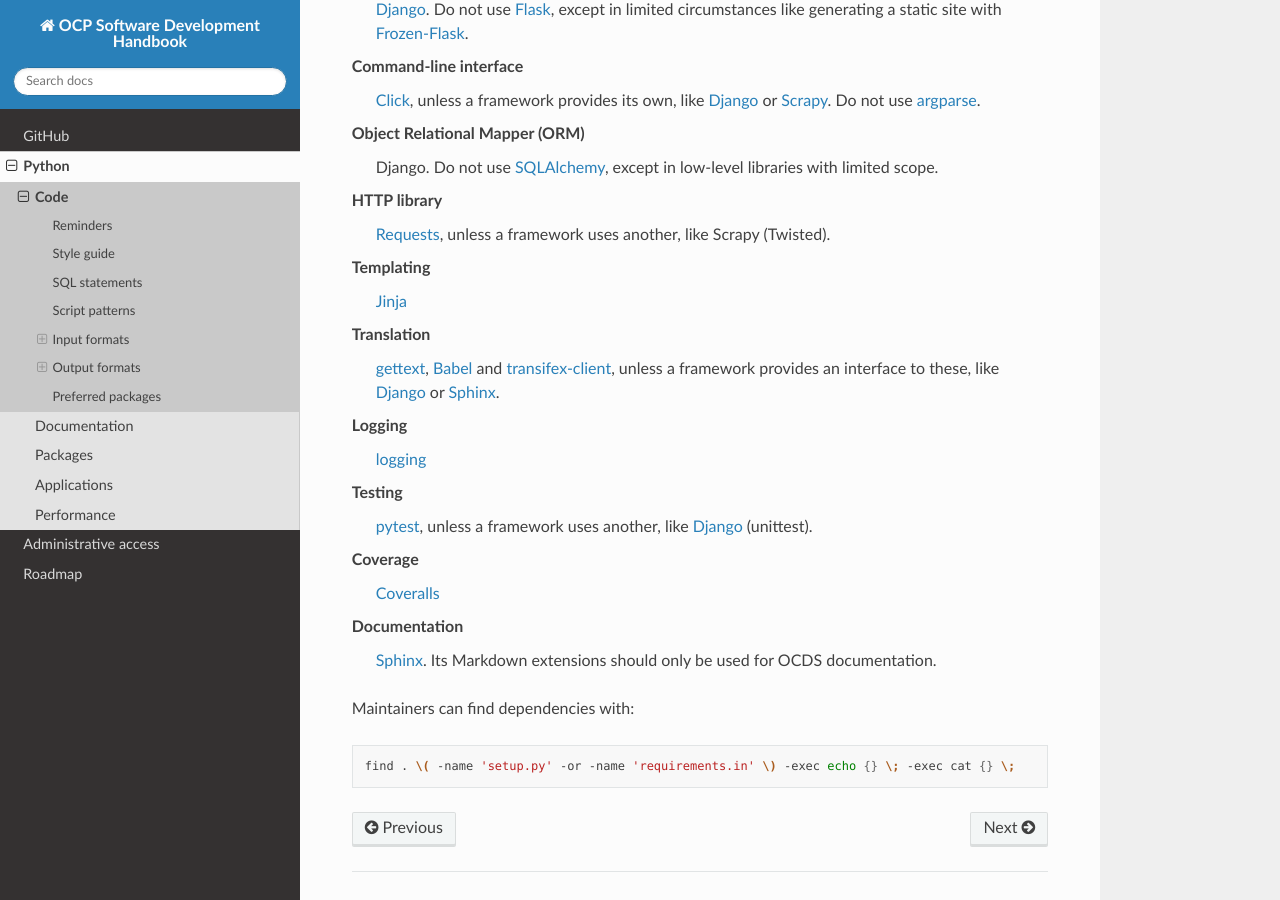
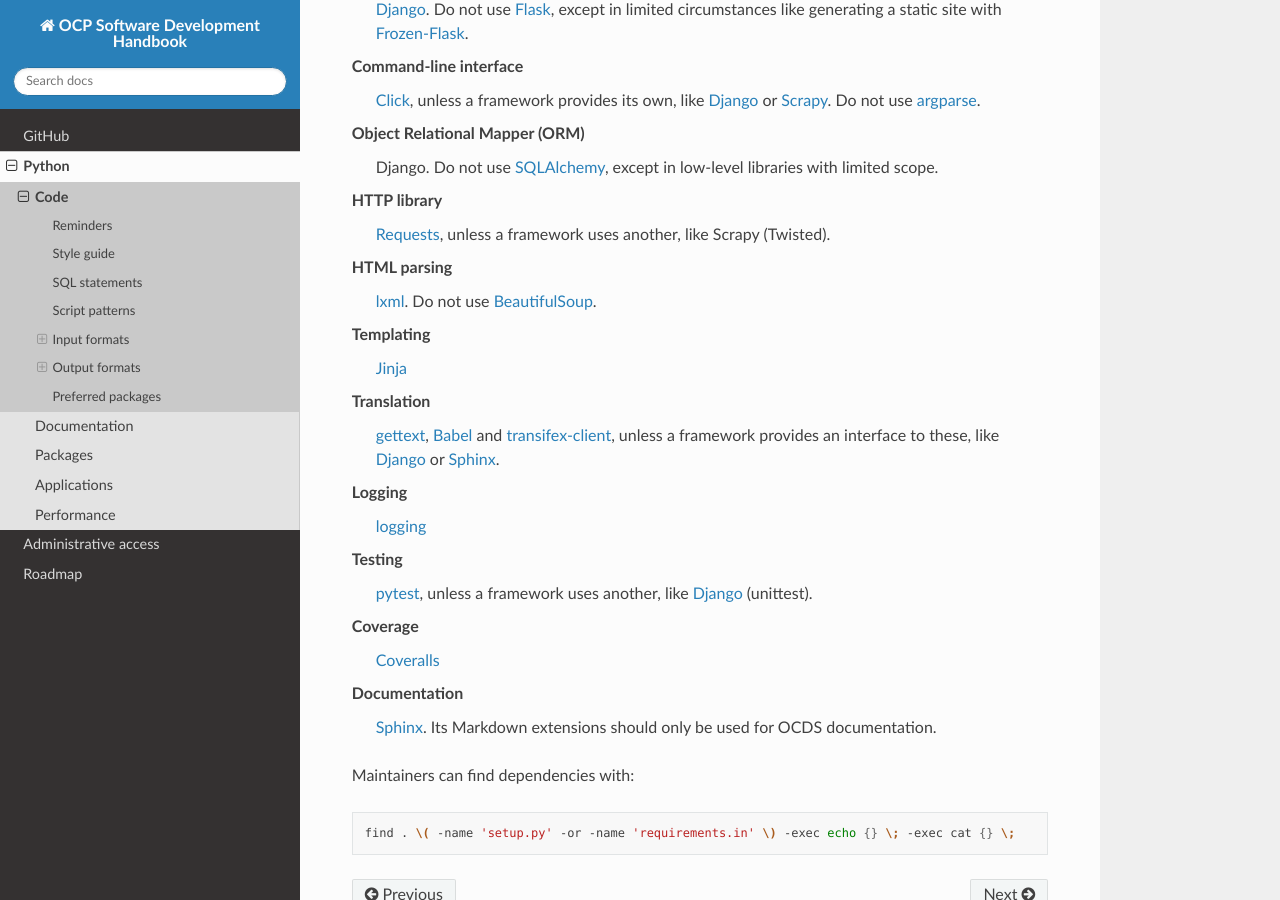
Before and after one commit to open-contracting/software-development-handbook, a Sphinx documentation site: the page built from docs/python/code.rst, in a window 1280 px wide and 900 px high, scrolled down 4613 px. Built offline with Sphinx 7.4.7 and the Read the Docs theme 2.0.0, drawn with Linux system fonts in a browser that asks for light colours.

Commit message:
Add HTML parsing to preferred libraries

```diff
--- a/docs/python/code.rst
+++ b/docs/python/code.rst
@@ -222,6 +222,8 @@ Object Relational Mapper (ORM)
   Django. Do not use `SQLAlchemy <https://www.sqlalchemy.org/>`__, except in low-level libraries with limited scope.
 HTTP library
   `Requests <https://requests.readthedocs.io/>`__, unless a framework uses another, like Scrapy (Twisted).
+HTML parsing
+  `lxml <https://pypi.org/project/lxml/>`__. Do not use `BeautifulSoup <https://pypi.org/project/BeautifulSoup/>`__.
 Templating
   `Jinja <https://jinja.palletsprojects.com/>`__
 Translation
```
